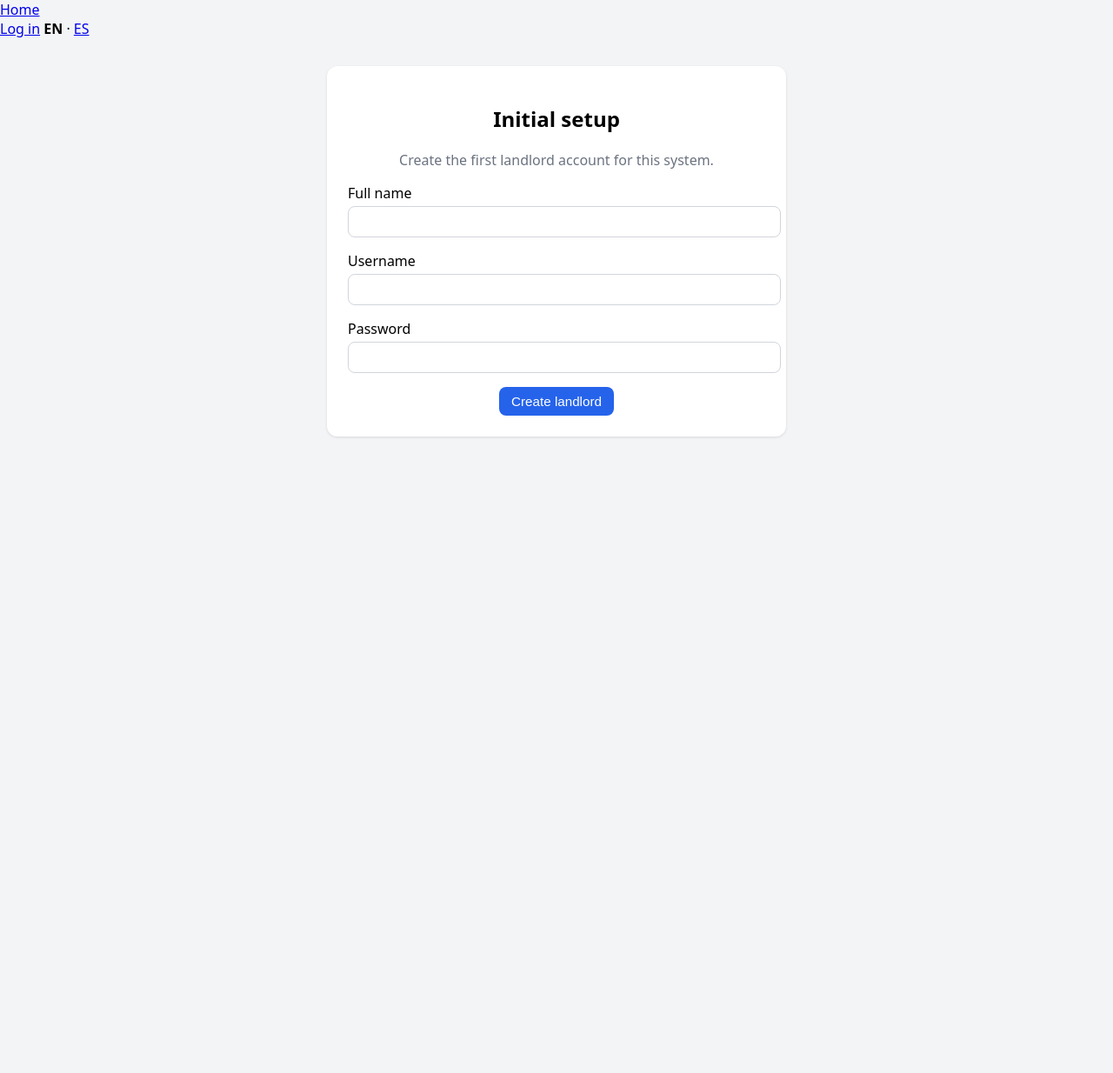
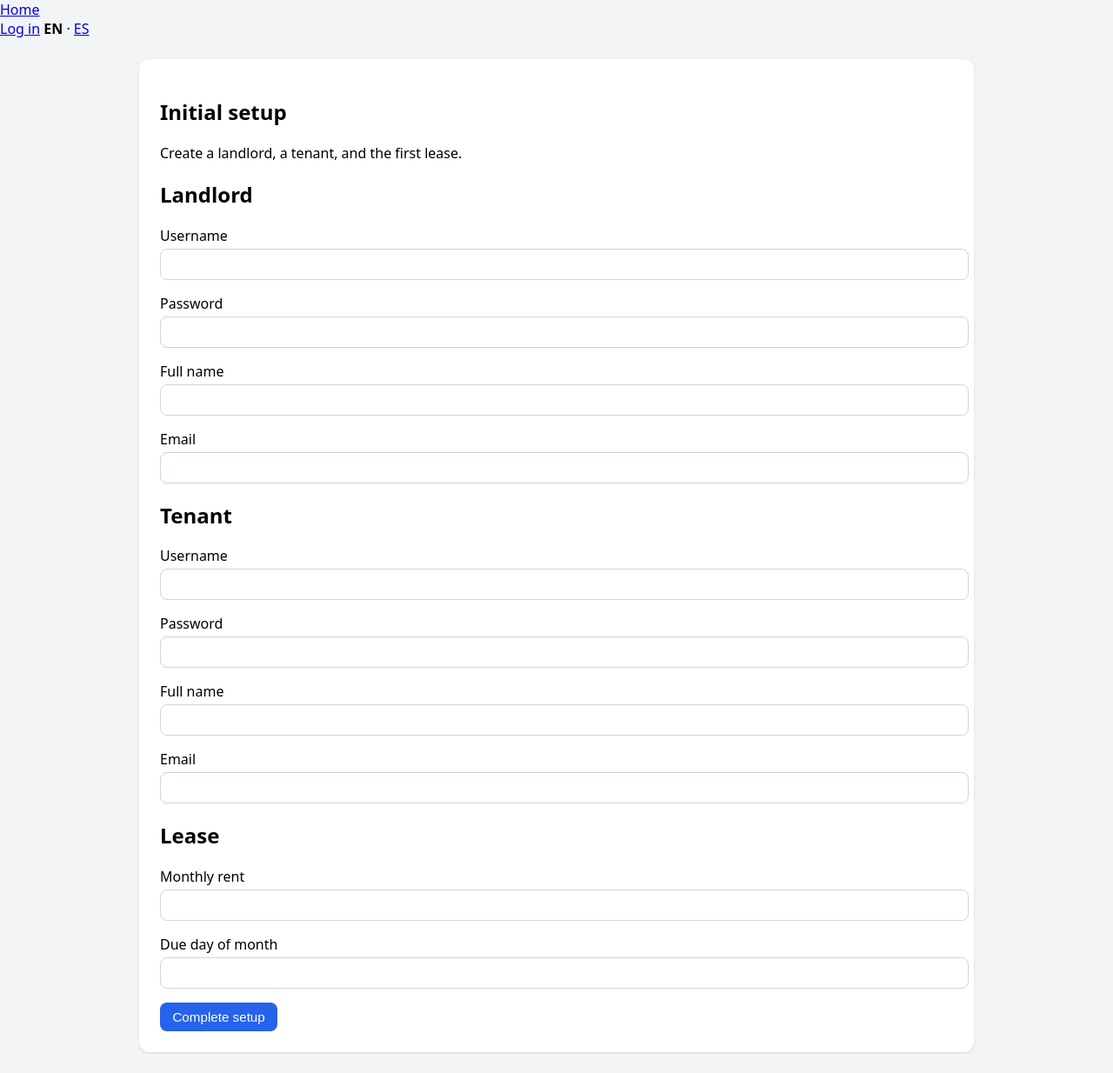
Before and after one commit to MrCakeguy123/tenant-landlord-app, a Flask app: template templates/setup.html in a window 1280 px wide. Shown: the whole page at 87% size. Before the commit the page ends 503 px from the top, so only its background shows below. Run offline with Flask 3, Linux system fonts and the light colour scheme; the template is opened without the code that fills it, so the values that code supplies are empty.

Commit message:
Enhance setup form with landlord, tenant, and lease fields
Updated the setup form to include fields for landlord, tenant, and lease details.

```diff
--- a/templates/setup.html
+++ b/templates/setup.html
@@ -1,22 +1,65 @@
 {% extends "base.html" %}
 {% block content %}
-  <section class="card center">
+  <section class="card">
     <h1>Initial setup</h1>
-    <p class="subtitle">Create the first landlord account for this system.</p>
-    <form method="post" class="form">
-      <label>
-        Full name
-        <input type="text" name="full_name">
-      </label>
+    <p>Create a landlord, a tenant, and the first lease.</p>
+
+    <form method="post" action="{{ url_for('setup') }}" class="form form-grid">
+      <div class="form-column">
+        <h2>Landlord</h2>
         <label>
           Username
-        <input type="text" name="username" required>
+          <input type="text" name="landlord_username" required>
         </label>
         <label>
           Password
-        <input type="password" name="password" required>
+          <input type="password" name="landlord_password" required>
         </label>
-      <button class="button primary" type="submit">Create landlord</button>
+        <label>
+          Full name
+          <input type="text" name="landlord_full_name">
+        </label>
+        <label>
+          Email
+          <input type="email" name="landlord_email">
+        </label>
+      </div>
+
+      <div class="form-column">
+        <h2>Tenant</h2>
+        <label>
+          Username
+          <input type="text" name="tenant_username" required>
+        </label>
+        <label>
+          Password
+          <input type="password" name="tenant_password" required>
+        </label>
+        <label>
+          Full name
+          <input type="text" name="tenant_full_name">
+        </label>
+        <label>
+          Email
+          <input type="email" name="tenant_email">
+        </label>
+      </div>
+
+      <div class="form-column">
+        <h2>Lease</h2>
+        <label>
+          Monthly rent
+          <input type="number" step="0.01" name="monthly_rent" required>
+        </label>
+        <label>
+          Due day of month
+          <input type="number" name="due_day" min="1" max="31" required>
+        </label>
+      </div>
+
+      <div class="form-actions">
+        <button class="button primary" type="submit">Complete setup</button>
+      </div>
     </form>
   </section>
 {% endblock %}
```
Lines whose indentation alone changed are shown as unchanged.
